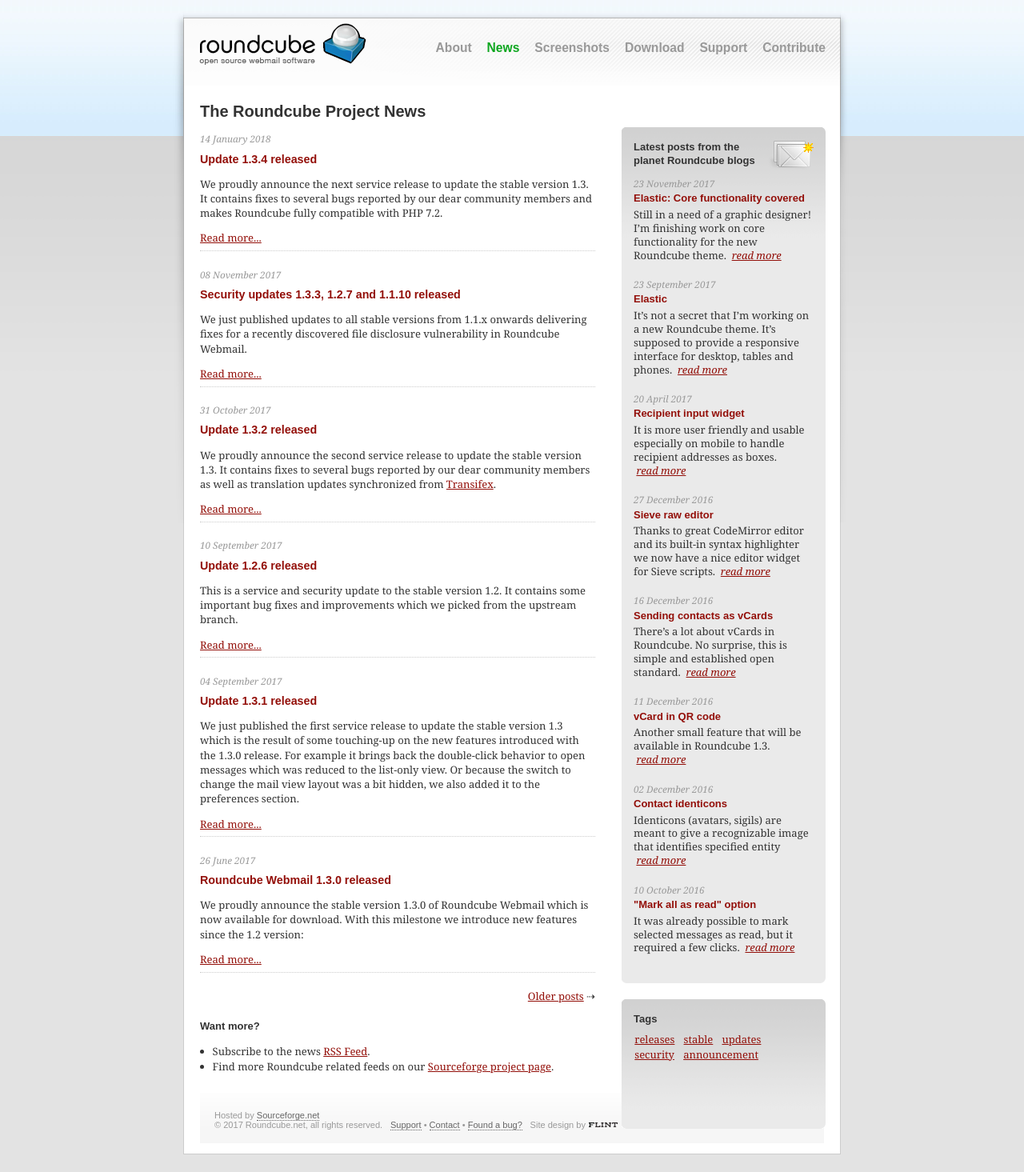
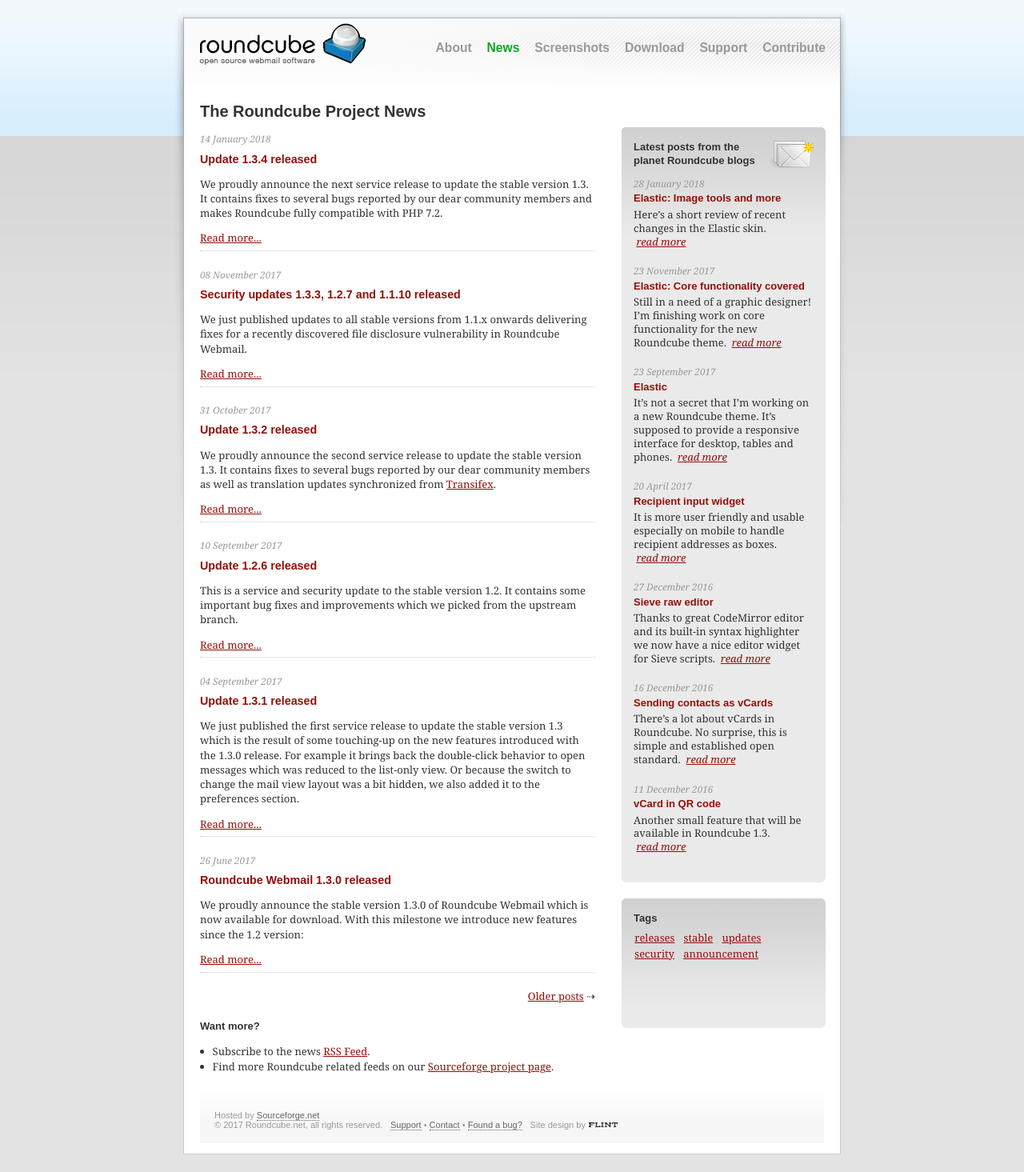
Before and after one commit to roundcube/roundcube.github.com, a Jekyll site: the page built from news/index.html, in a window 1280 px wide. Shown: the whole page at 80% size. Built offline with Jekyll 4.4.1, drawn with Linux system fonts in a browser that asks for light colours; the list of posts is cut into pages by our own code; comment, search, counter and statistics services are not loaded.

Commit message:
Add my blog entry

```diff
--- a/_includes/roundcubeinbox.html
+++ b/_includes/roundcubeinbox.html
@@ -1,4 +1,11 @@
 <h2 class="inboxtitle">Latest posts from the planet Roundcube blogs</h2>
+
+<div class="newsitem">
+	<span class="newsdate">28 January 2018</span>
+	<h3><a href="https://kolabian.wordpress.com/2018/01/28/elastic-image-tools-and-more-bugfixes/" class="newslink">Elastic: Image tools and more</a></h3>
+	<p class="newstext">Here’s a short review of recent changes in the Elastic skin.
+		&nbsp;<em><a href="https://kolabian.wordpress.com/2018/01/28/elastic-image-tools-and-more-bugfixes/">read&nbsp;more</a></em></p>
+</div>
 
 <div class="newsitem">
 	<span class="newsdate">23 November 2017</span>
@@ -41,17 +48,3 @@
 	<p class="newstext">Another small feature that will be available in Roundcube 1.3.
 		&nbsp;<em><a href="https://kolabian.wordpress.com/2016/12/11/vcard-in-qr-code/">read&nbsp;more</a></em></p>
 </div>
-
-<div class="newsitem">
-	<span class="newsdate">02 December 2016</span>
-	<h3><a href="https://kolabian.wordpress.com/2016/12/02/contact-identicons/" class="newslink">Contact identicons</a></h3>
-	<p class="newstext">Identicons (avatars, sigils) are meant to give a recognizable image that identifies specified entity
-		&nbsp;<em><a href="https://kolabian.wordpress.com/2016/12/02/contact-identicons/">read&nbsp;more</a></em></p>
-</div>
-
-<div class="newsitem">
-	<span class="newsdate">10 October 2016</span>
-	<h3><a href="https://kolabian.wordpress.com/2016/10/10/mark-all-as-read-option/" class="newslink">"Mark all as read" option</a></h3>
-	<p class="newstext">It was already possible to mark selected messages as read, but it required a few clicks.
-		&nbsp;<em><a href="https://kolabian.wordpress.com/2016/10/10/mark-all-as-read-option/">read&nbsp;more</a></em></p>
-</div>
```
